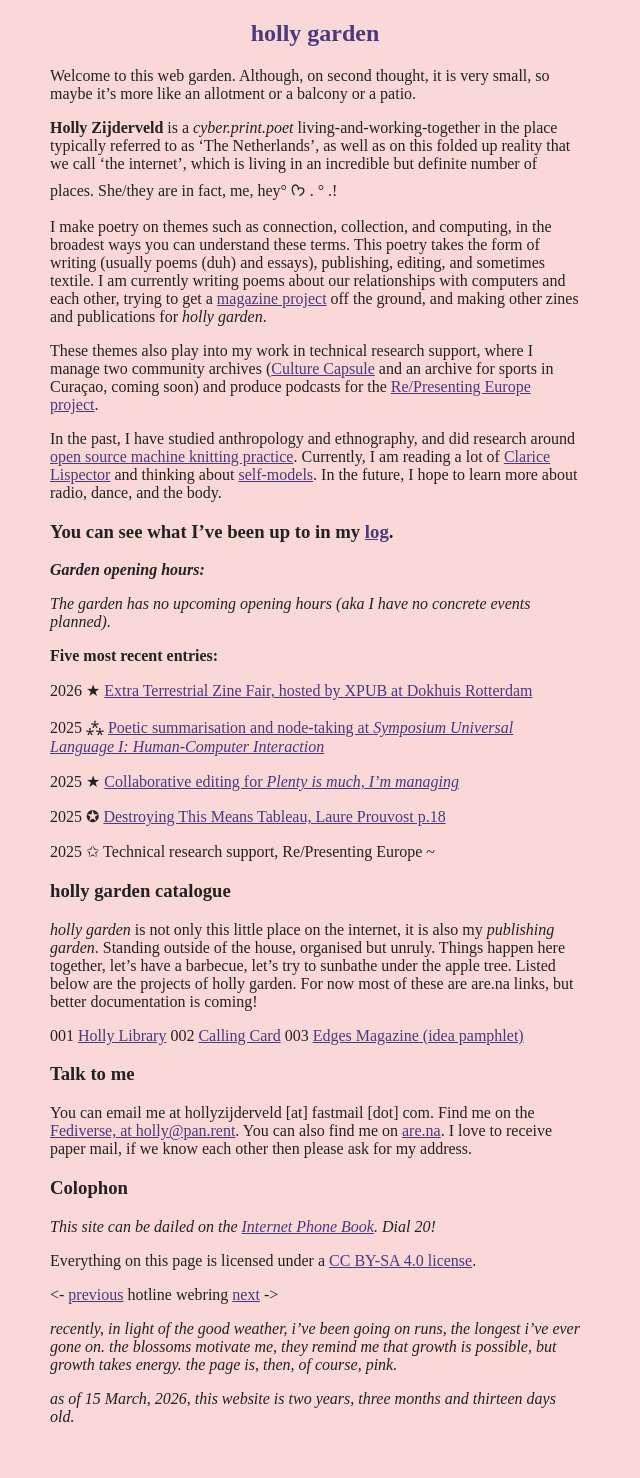
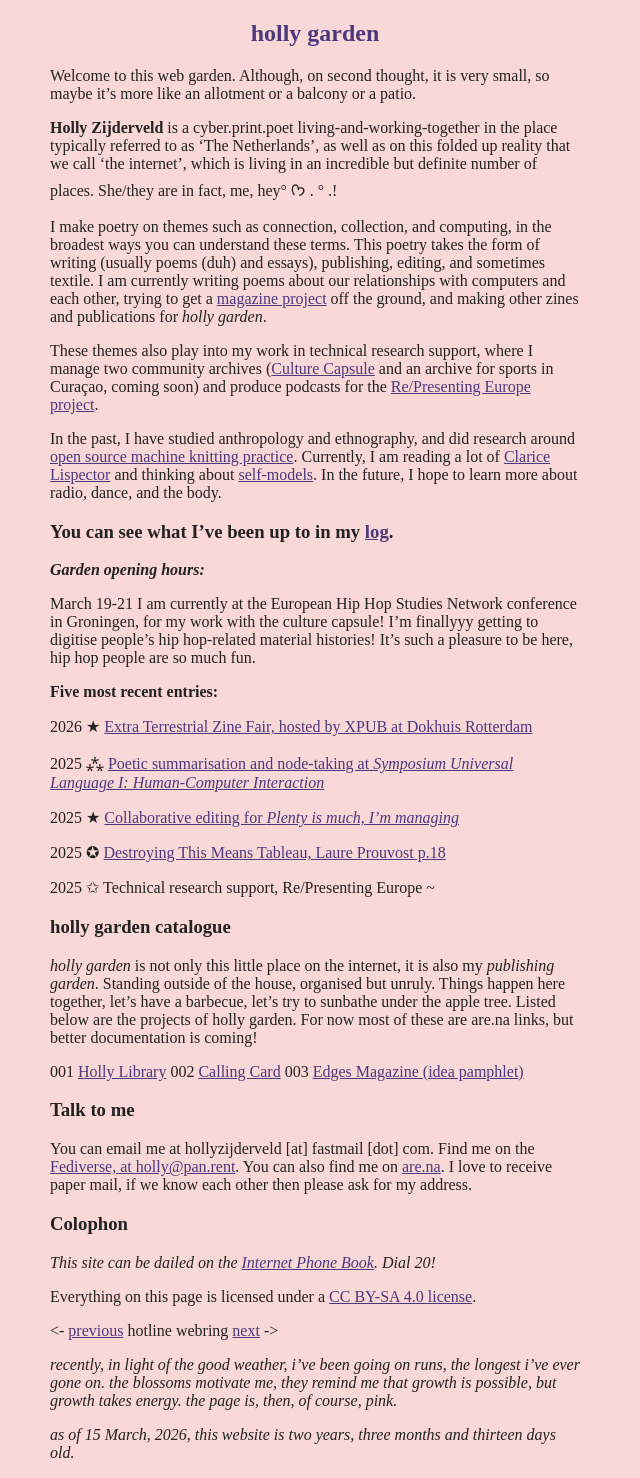
Before and after one commit to hollyz1jderveld/hollyz1jderveld.github.io, a Jekyll site: the page built from index.md, in a window 1280 px wide. Shown: the whole page, without its empty margins (0-640 px from the left). Built offline with Jekyll 4.4.1, drawn with Linux system fonts in a browser that asks for light colours; some web fonts are replaced; Markdown is read by kramdown in place of the engine named in the settings; our own code applies the rules of GitHub Pages for plain Markdown files; before the commit the page ends 1442 px from its top, so only the background shows below that.

Commit message:
Update index.md

```diff
--- a/index.md
+++ b/index.md
@@ -5,7 +5,7 @@ layout: default
 ## holly garden
 Welcome to this web garden. Although, on second thought, it is very small, so maybe it's more like an allotment or a balcony or a patio.
 
-**Holly Zijderveld** is a *cyber.print.poet* living-and-working-together in the place typically referred to as 'The Netherlands', as well as on this folded up reality that we call 'the internet', which is living in an incredible but definite number of places. She/they are in fact, me, hey° ᡣ𐭩 . ° .!
+**Holly Zijderveld** is a cyber.print.poet living-and-working-together in the place typically referred to as 'The Netherlands', as well as on this folded up reality that we call 'the internet', which is living in an incredible but definite number of places. She/they are in fact, me, hey° ᡣ𐭩 . ° .!
 
 I make poetry on themes such as connection, collection, and computing, in the broadest ways you can understand these terms. This poetry takes the form of writing (usually poems (duh) and essays), publishing, editing, and sometimes textile. I am currently writing poems about our relationships with computers and each other, trying to get a [magazine project](https://edgesmag.net) off the ground, and making other zines and publications for *holly garden*.
 
@@ -16,7 +16,7 @@ In the past, I have studied anthropology and ethnography, and did research aroun
 ### You can see what I've been up to in my [log](https://holly.garden/log).
 ***Garden opening hours:***
 
-*The garden has no upcoming opening hours (aka I have no concrete events planned).*
+March 19-21 I am currently at the European Hip Hop Studies Network conference in Groningen, for my work with the culture capsule! I'm finallyyy getting to digitise people's hip hop-related material histories! It's such a pleasure to be here, hip hop people are so much fun.
 
 **Five most recent entries:**
 
```
